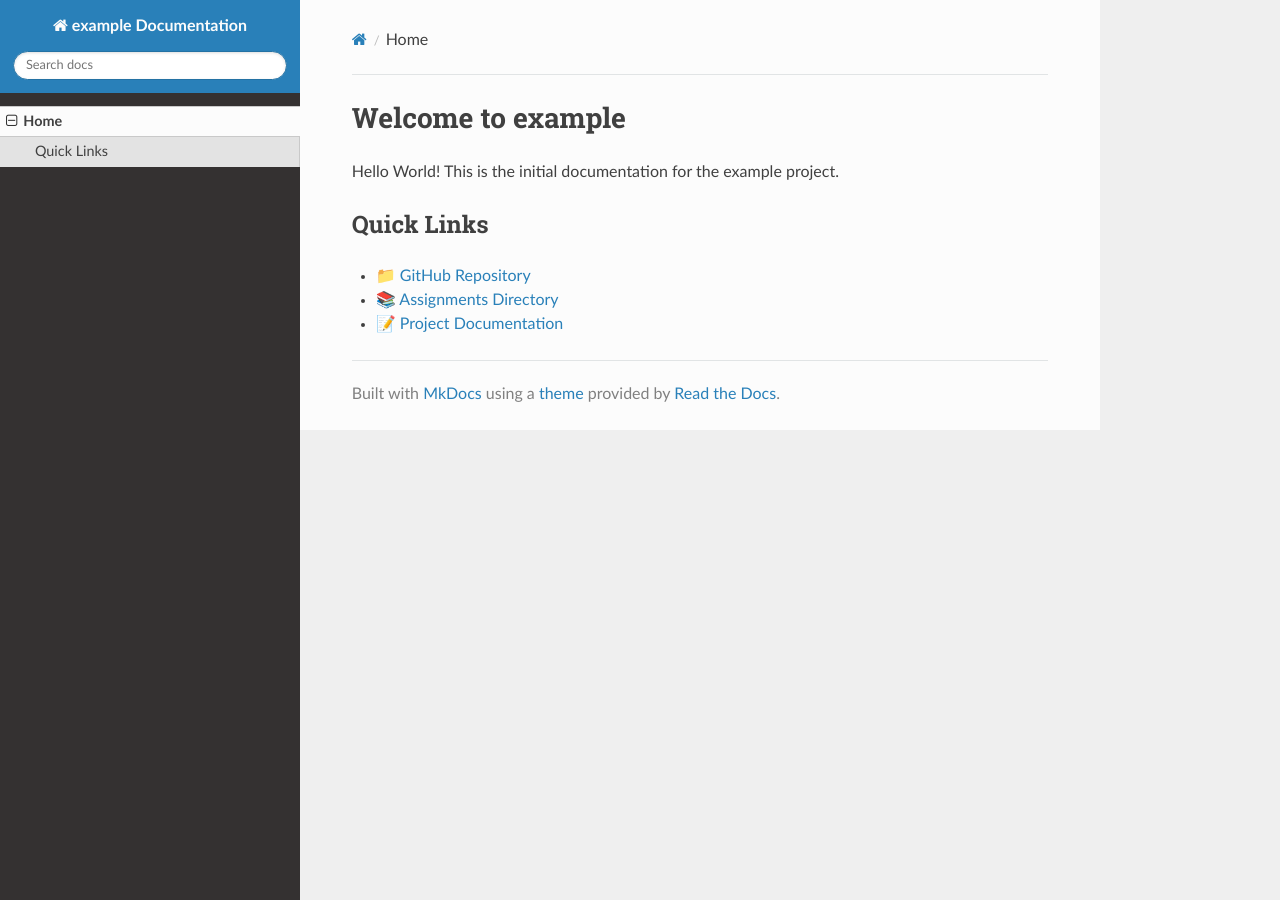
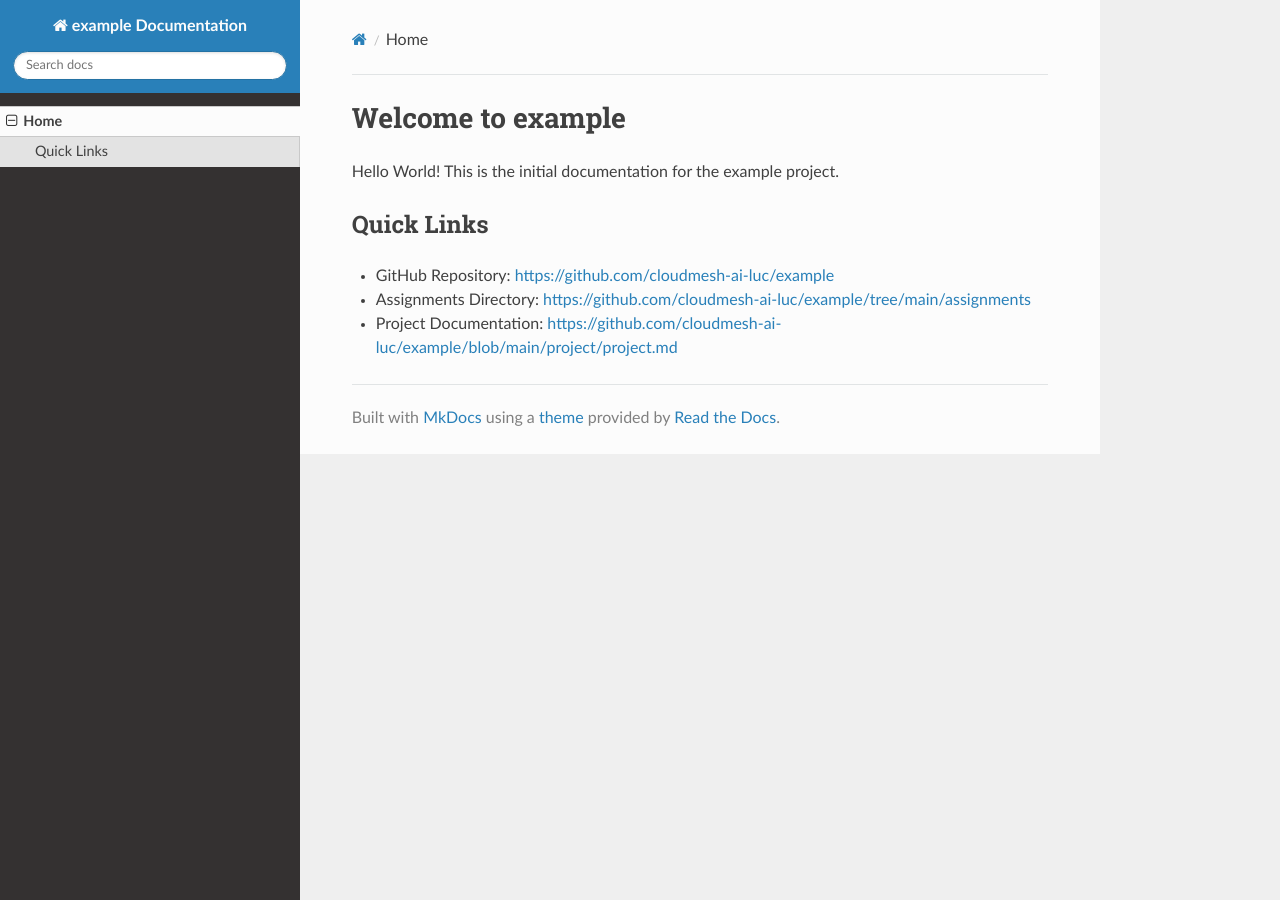
Before and after one commit to cloudmesh-ai-luc/example, an MkDocs documentation site: the page built from docs/index.md, in a window 1280 px wide. Built offline with MkDocs 1.6.1, drawn with Linux system fonts in a browser that asks for light colours; nearby versions of some CDN libraries; some of the changed lines change nothing that is shown.

Commit message:
Remove emojis from home page

```diff
--- a/docs/index.md
+++ b/docs/index.md
@@ -3,6 +3,6 @@
 Hello World! This is the initial documentation for the example project.
 
 ## Quick Links
-- 📁 [GitHub Repository](https://github.com/cloudmesh-ai-luc/example)
-- 📚 [Assignments Directory](https://github.com/cloudmesh-ai-luc/example/tree/main/assignments)
-- 📝 [Project Documentation](https://github.com/cloudmesh-ai-luc/example/blob/main/project/project.md)
+- GitHub Repository: [https://github.com/cloudmesh-ai-luc/example](https://github.com/cloudmesh-ai-luc/example)
+- Assignments Directory: [https://github.com/cloudmesh-ai-luc/example/tree/main/assignments](https://github.com/cloudmesh-ai-luc/example/tree/main/assignments)
+- Project Documentation: [https://github.com/cloudmesh-ai-luc/example/blob/main/project/project.md](https://github.com/cloudmesh-ai-luc/example/blob/main/project/project.md)
```
